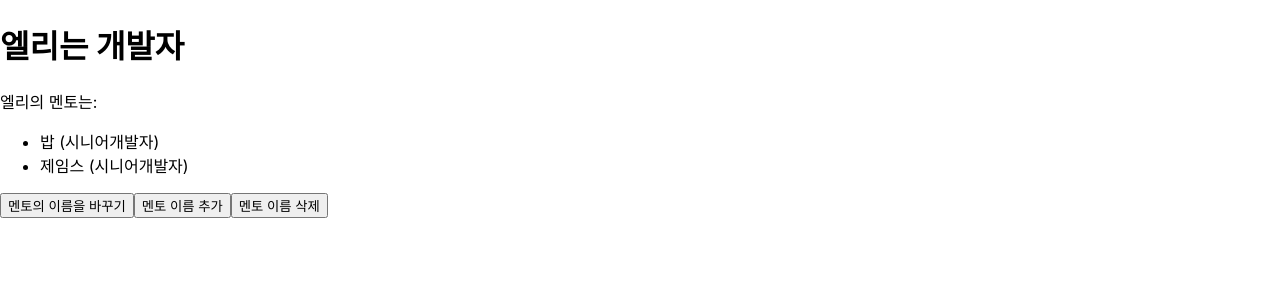
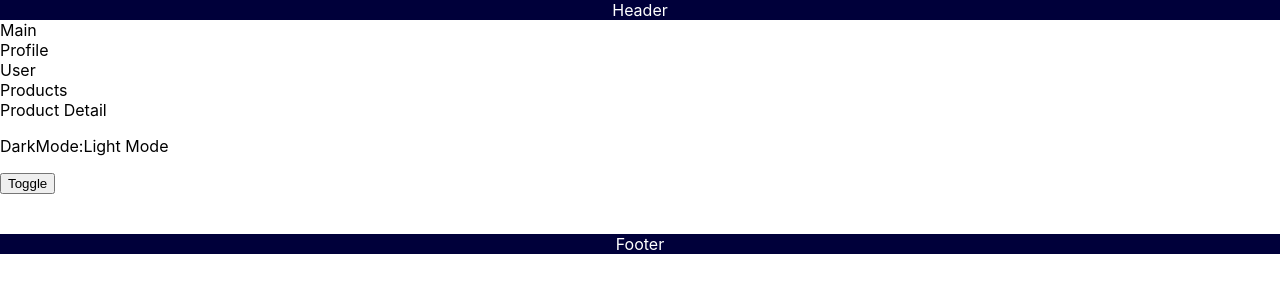
Before and after one commit to CureLatte/CafeTour, a React (Create React App) app: page / in a window 1280 px wide. Shown: the top 300 px of the page. Built offline with nearby package versions, Linux system fonts and the light colour scheme.

Commit message:
[FEAT] context

```diff
--- /dev/null
+++ b/src/AppTheme/AppTheme.css
@@ -0,0 +1,25 @@
+body {
+  display: flex;
+  height: 100vh;
+  flex-direction: column;
+  justify-content: space-between;
+}
+
+.header {
+  display: flex;
+  justify-content: center;
+  background-color: #00003a;
+  color: white;
+}
+
+.main {
+  height: 100%;
+  flex: 1 1 0%;
+}
+
+.footer {
+  display: flex;
+  justify-content: center;
+  background-color: #00003a;
+  color: white;
+}
--- /dev/null
+++ b/src/AppTheme/AppTheme.jsx
@@ -0,0 +1,73 @@
+import React, { useContext } from 'react';
+import './AppTheme.css';
+import { DarkModeContext, DarkModeProvider } from './context/DarkModeContext';
+
+export default function AppTheme() {
+    return (
+        <DarkModeProvider>
+            <Header />
+            <Main />
+            <Footer />
+        </DarkModeProvider>
+    );
+}
+
+function Header() {
+    return <header className='header'>Header</header>;
+}
+
+function Main() {
+    return (
+        <main className='main'>
+      Main
+            <Profile />
+            <Products />
+        </main>
+    );
+}
+
+function Profile() {
+    return (
+        <div>
+      Profile
+            <User />
+        </div>
+    );
+}
+
+function User() {
+    return <div>User</div>;
+}
+
+function Products() {
+    return (
+        <div>
+      Products
+            <ProductDetail />
+        </div>
+    );
+}
+
+function ProductDetail() {
+    const { darkMode, toggleDarkMode } = useContext(DarkModeContext);
+    return (
+        <div>
+      Product Detail
+            <p>
+        DarkMode:
+                {darkMode ? (
+                    <span style={{ backgroundColor: 'black', color: 'white' }}>
+            Dark Mode
+                    </span>
+                ) : (
+                    <span>Light Mode</span>
+                )}
+            </p>
+            <button onClick={() => toggleDarkMode()}>Toggle</button>
+        </div>
+    );
+}
+
+function Footer() {
+    return <footer className='footer'>Footer</footer>;
+}
--- /dev/null
+++ b/src/AppTheme/context/DarkModeContext.js
@@ -0,0 +1,11 @@
+import {createContext, useState} from "react";
+
+export const DarkModeContext = createContext();
+
+export function DarkModeProvider({children}){
+    const [darkMode, setDarkMode] = useState(false);
+    const toggleDarkMode = ()=>(setDarkMode(value=>!value));
+    return <DarkModeContext.Provider value={{darkMode, toggleDarkMode}}>
+        {children}
+    </DarkModeContext.Provider>;
+}
--- a/src/index.js
+++ b/src/index.js
@@ -7,13 +7,14 @@
 import AppMentor from "./mentorApp/AppMentor";
 import AppMentors from "./mentorsApp/AppMentors"
 import AppMentorsImmer from "./mentorsApp/AppMentorsImmer";
+import AppTheme from "./AppTheme/AppTheme";
 
 // 전역 설정이 가능함
 
 const root = ReactDOM.createRoot(document.getElementById("root"));
 root.render(
     <React.StrictMode>
-        <AppMentorsImmer />
+        <AppTheme />
     </React.StrictMode>
 );
 reportWebVitals();
```
